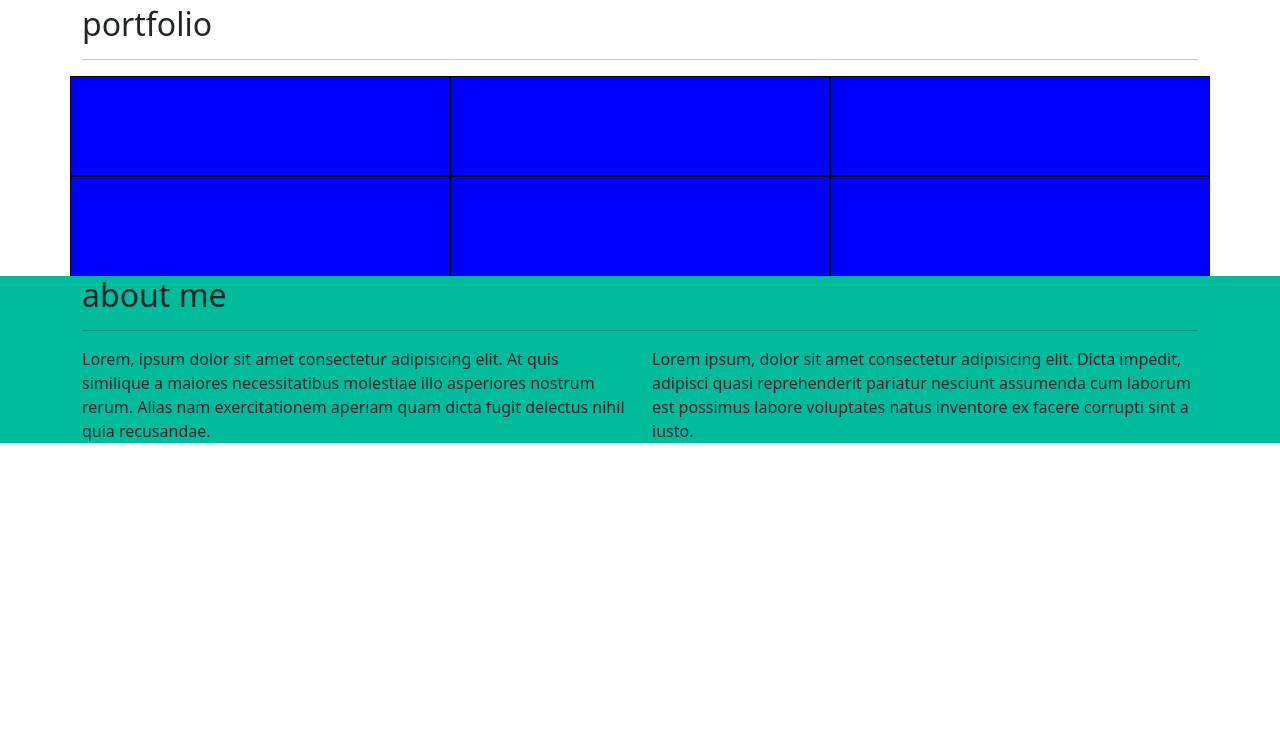
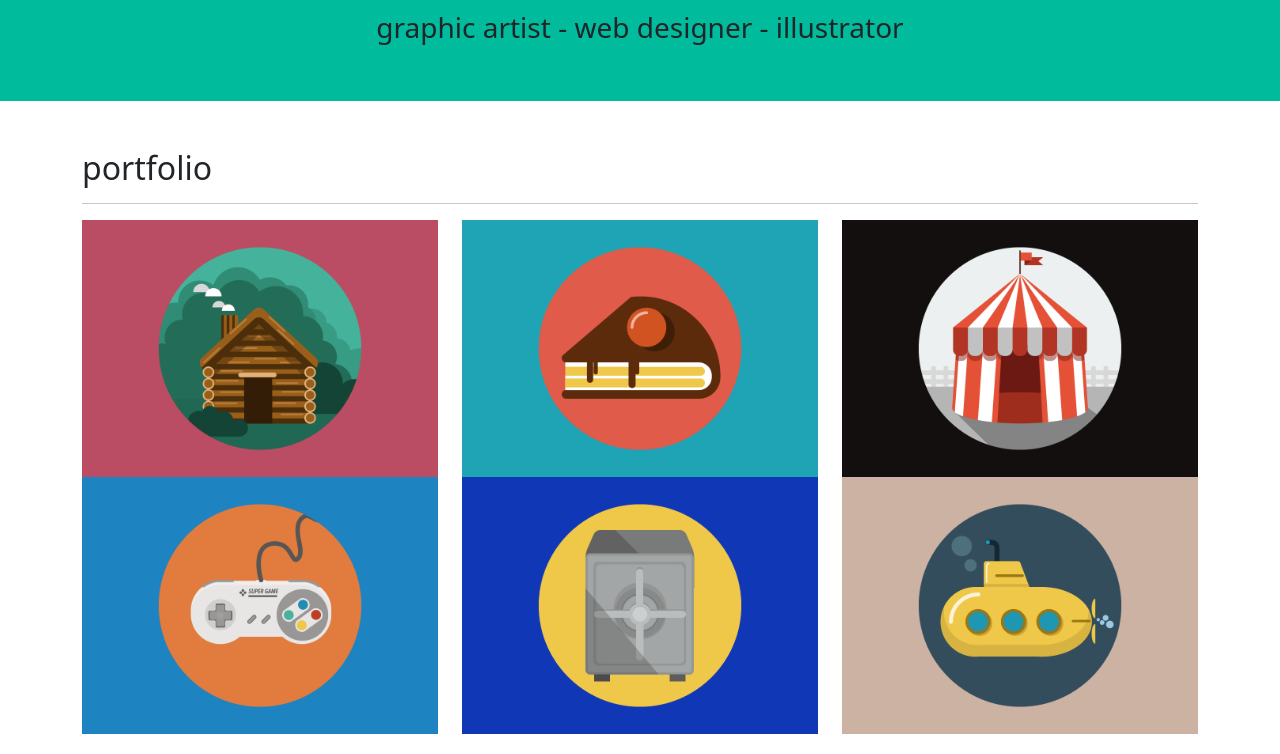
Before and after one commit to RubaCodes/html-css-bootstrap-freelancer, a plain HTML site: page index.html in a window 1280 px wide. Shown: the part 1546-2300 px from the top of the page. Before the commit the page ends 1989 px from the top, so only its background shows below. Drawn offline with nearby package versions, Linux system fonts and the light colour scheme.

Commit message:
sostituito le foto dei placeholder

```diff
--- a/css/style.css
+++ b/css/style.css
@@ -6,9 +6,6 @@
     text-align: center;
 }
 .col-12.col-md-6.col-xl-4{
-    background-color: blue;
-    height: 100px;
-    border: 1px solid black;
 }
 .about_me{
     background-color: #00bb9c;
--- a/index.html
+++ b/index.html
@@ -18,28 +18,40 @@
                 <button></button>
             </div>
         </div>
-        <div class="header_bottom">
-            <img  class="img-fluid" src="img/avatar.svg" alt="avatar">
+        <div class="header_bottom py-5">
+            <img  class src="img/avatar.svg" alt="avatar">
             <h1>start bootstrap</h1>
             <hr>
             <h3>graphic artist - web designer - illustrator</h3>
         </div>
    </header>
-   <section class="portolio">
+   <section class="portolio py-5">
         <div class="container container-md container-xl">
             <h2>portfolio</h2>
             <hr>
             <div class="row row-md row-xl">
-                <div class="col-12 col-md-6 col-xl-4"></div>
-                <div class="col-12 col-md-6 col-xl-4"></div>
-                <div class="col-12 col-md-6 col-xl-4"></div>
-                <div class="col-12 col-md-6 col-xl-4"></div>
-                <div class="col-12 col-md-6 col-xl-4"></div>
-                <div class="col-12 col-md-6 col-xl-4"></div>
+                <div class="col-12 col-md-6 col-xl-4">
+                    <img class="img-fluid" src="/img/cabin.png" alt="cabin">
+                </div>
+                <div class="col-12 col-md-6 col-xl-4">
+                    <img class="img-fluid" src="/img/cake.png" alt="cake">
+                </div>
+                <div class="col-12 col-md-6 col-xl-4">
+                    <img class="img-fluid" src="/img/circus.png" alt="circus">
+                </div>
+                <div class="col-12 col-md-6 col-xl-4">
+                    <img class="img-fluid" src="/img/game.png" alt="game">
+                </div>
+                <div class="col-12 col-md-6 col-xl-4">
+                    <img class="img-fluid" src="/img/safe.png" alt="safe">
+                </div>
+                <div class="col-12 col-md-6 col-xl-4">
+                    <img class="img-fluid" src="/img/submarine.png" alt="submarine">
+                </div>
             </div>
         </div>
    </section>
-   <section class="about_me">
+   <section class="about_me py-5">
        <div class="container">
            <h2>about me</h2>
            <hr>
@@ -49,6 +61,13 @@
            </div>
        </div>
    </section>
+   <section class="contact_me">
+       <div class="container"></div>
+   </section>
+   <footer>
+       <div class="footer_top"></div>
+       <div class="footer_bottom"></div>
+   </footer>
     <script src="https://cdn.jsdelivr.net/npm/bootstrap@5.1.3/dist/js/bootstrap.bundle.min.js" integrity="sha384-ka7Sk0Gln4gmtz2MlQnikT1wXgYsOg+OMhuP+IlRH9sENBO0LRn5q+8nbTov4+1p" crossorigin="anonymous"></script>
 </body>
 </html>
```
